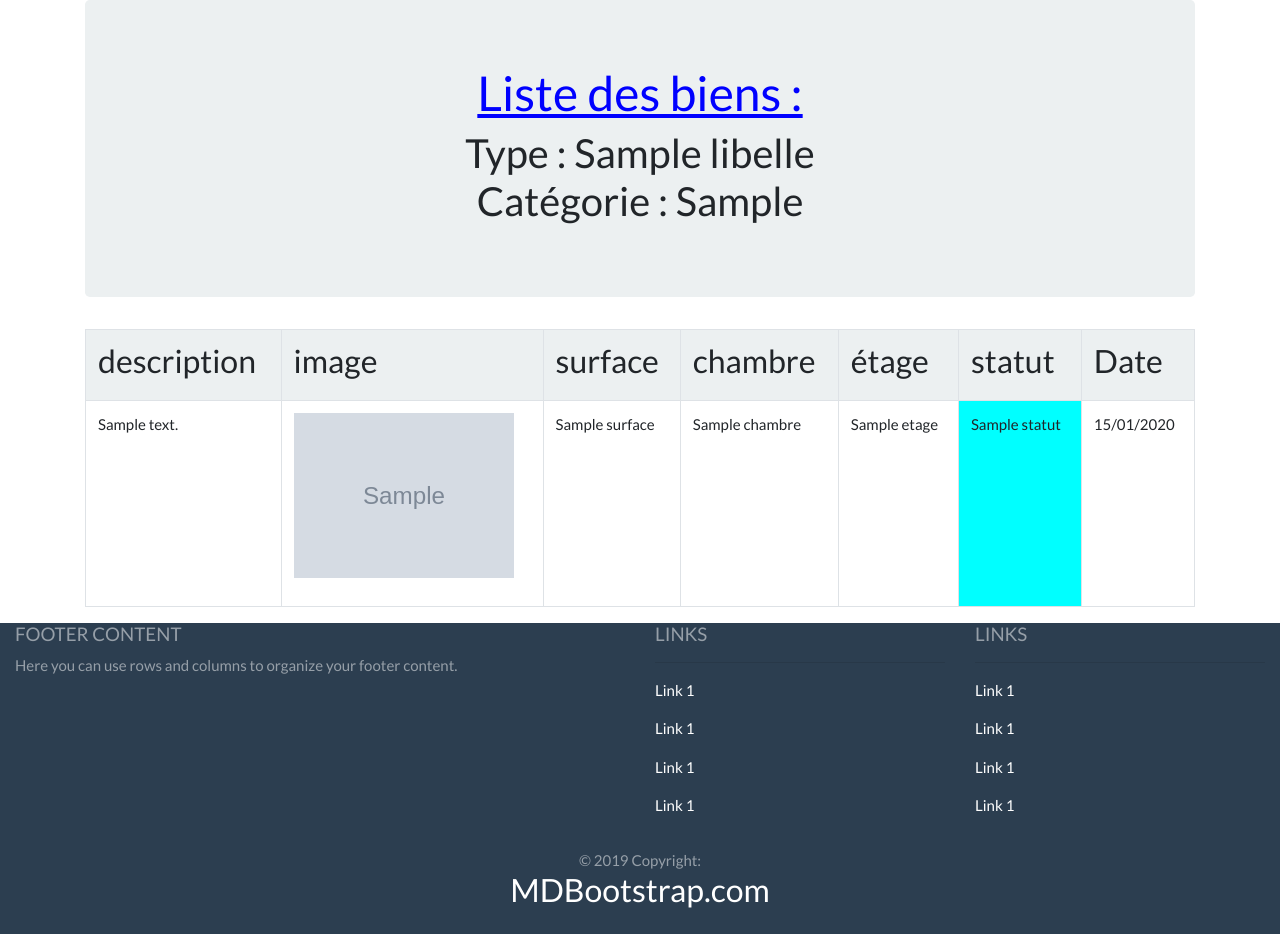
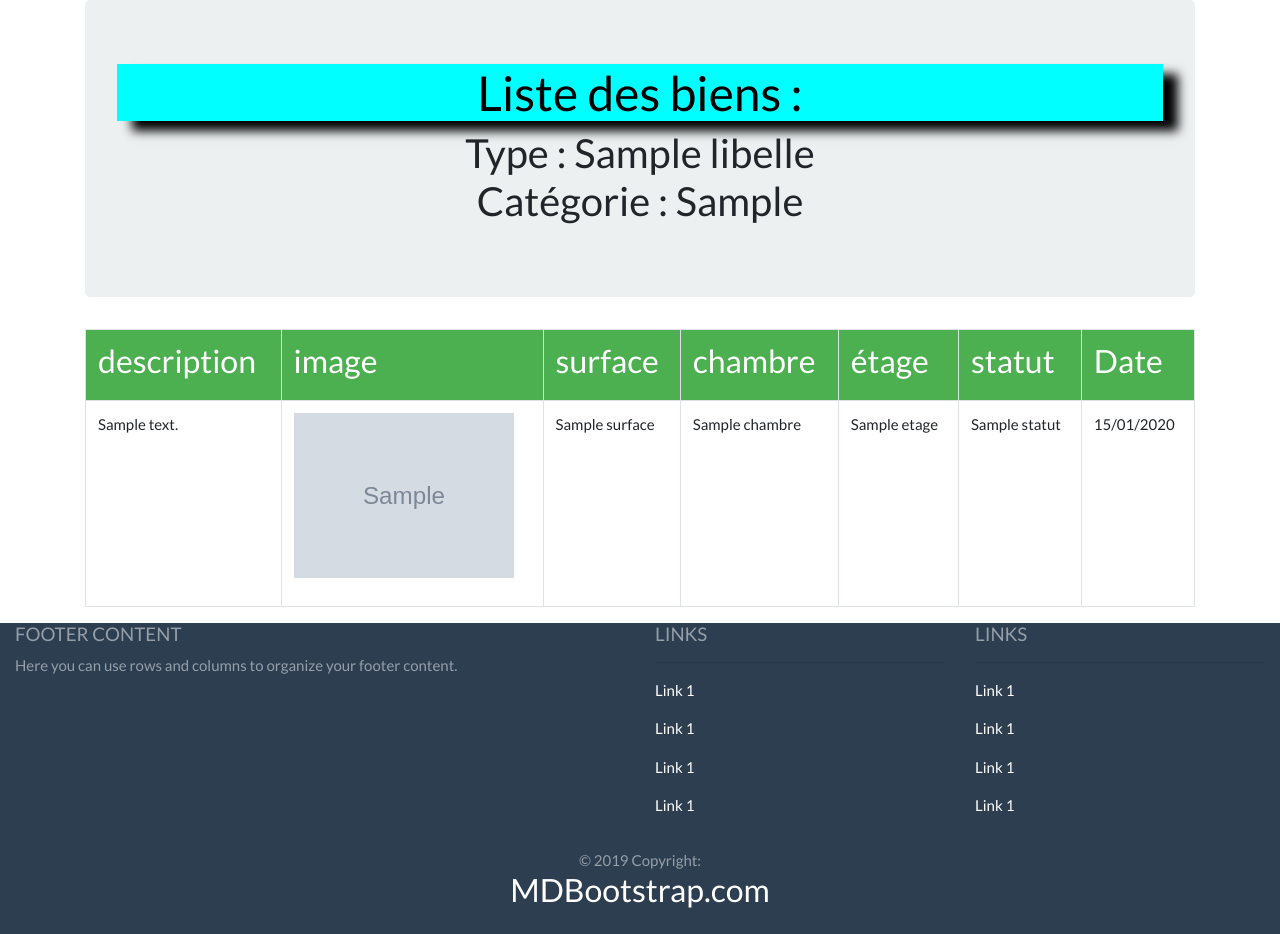
Before and after one commit to marcelnuzzo/immo_agence, a Symfony app: template templates/blog/venteLocBien.html.twig in a window 1280 px wide. Shown: the part 71-1005 px from the top of the page. Run offline with Twig, Linux system fonts and the light colour scheme; the template is opened without the code that fills it: most values are stand-ins (such as "Sample title", 1, 10 or a date in 2020); grey boxes marked "Sample" are stand-in pictures; some libraries are stand-ins or nearby versions.

Commit message:
feuille de style sur les biens

```diff
--- a/src/Controller/BlogController.php
+++ b/src/Controller/BlogController.php
@@ -281,7 +281,7 @@ class BlogController extends AbstractController
             //dd($libelle);
             //dd($tipe);
             if($tipes == null)
-                $this->addFlash('success', 'Pas de biens dans cette catégorie!');
+                $this->addFlash('warning', 'Pas de biens dans cette catégorie!');
             return $this->render('blog/venteLocBien.html.twig', [
                 'controller_name' => 'BlogController',
                 'tipes'=> $tipes,
--- a/templates/base.html.twig
+++ b/templates/base.html.twig
@@ -159,6 +159,11 @@ a#cRetour.cVisible{
                 {{ message }}
             </div>
         {% endfor %}
+        {% for message in app.flashes('warning') %}
+            <div class="alert alert-warning" style="text-align:center;color:#000000">
+                {{ message }}
+            </div>
+        {% endfor %}
         <div class="container">
             {% block body %}{% endblock %}
         </div>
--- a/templates/blog/venteLocBien.html.twig
+++ b/templates/blog/venteLocBien.html.twig
@@ -5,11 +5,14 @@
 {% block body %}
 
 <div class = "jumbotron">
-    <h1 id="haut" style="text-decoration:underline;color:blue;text-align:center">Liste des biens :</h1>
+    <div style="box-shadow: 15px 10px 10px black;background-color:cyan">
+        <h1 id="haut" style="color:black;text-align:center;">Liste des biens :</h1>
+    </div>
     <h2 style="text-align:center">Type :&nbsp{{ libelle }}</br>Catégorie :&nbsp{{ libelle2 }}</h2>
 </div>
+{% if tipes != null %}
 <table class="table table-striped table-bordered table-hover">
-    <tr>
+    <tr style="background-color: #4CAF50;color: white">
         <th><h3>description</h3></th>
         <th><h3>image</h3></th>
         <th><h3>surface</h3></th>
@@ -19,7 +22,11 @@
         <th><h3>Date</h3></th>
     </tr>
     {%for tipe in tipes %}
-        <tr>
+        {% if tipe.statut == "archivé" %}
+            <tr  style="background-color:yellow">
+        {% else %}
+            <tr>
+        {% endif %}
             <td>{{ tipe.description }}</td>
             <td>
                 <p>
@@ -29,14 +36,11 @@
             <td>{{ tipe.surface }}</td>
             <td>{{ tipe.chambre }}</td>
             <td>{{ tipe.etage }}</td>
-            {% if tipe.statut == "archivé" %}
-                <td style="background-color:red">{{ tipe.statut }}</td>
-            {% else %}
-                <td style="background:cyan">{{ tipe.statut }}</td>
-            {% endif %}
+            <td>{{ tipe.statut }}</td>
             <td>{{ tipe.created_at | date('d/m/Y') }}</td>
         </tr>
     {% endfor %}
 </table>
+{% endif %}
 
 {% endblock %}
```
Also changed, not shown: templates/blog/venteLoc.html.twig (+10 -9 lines).
